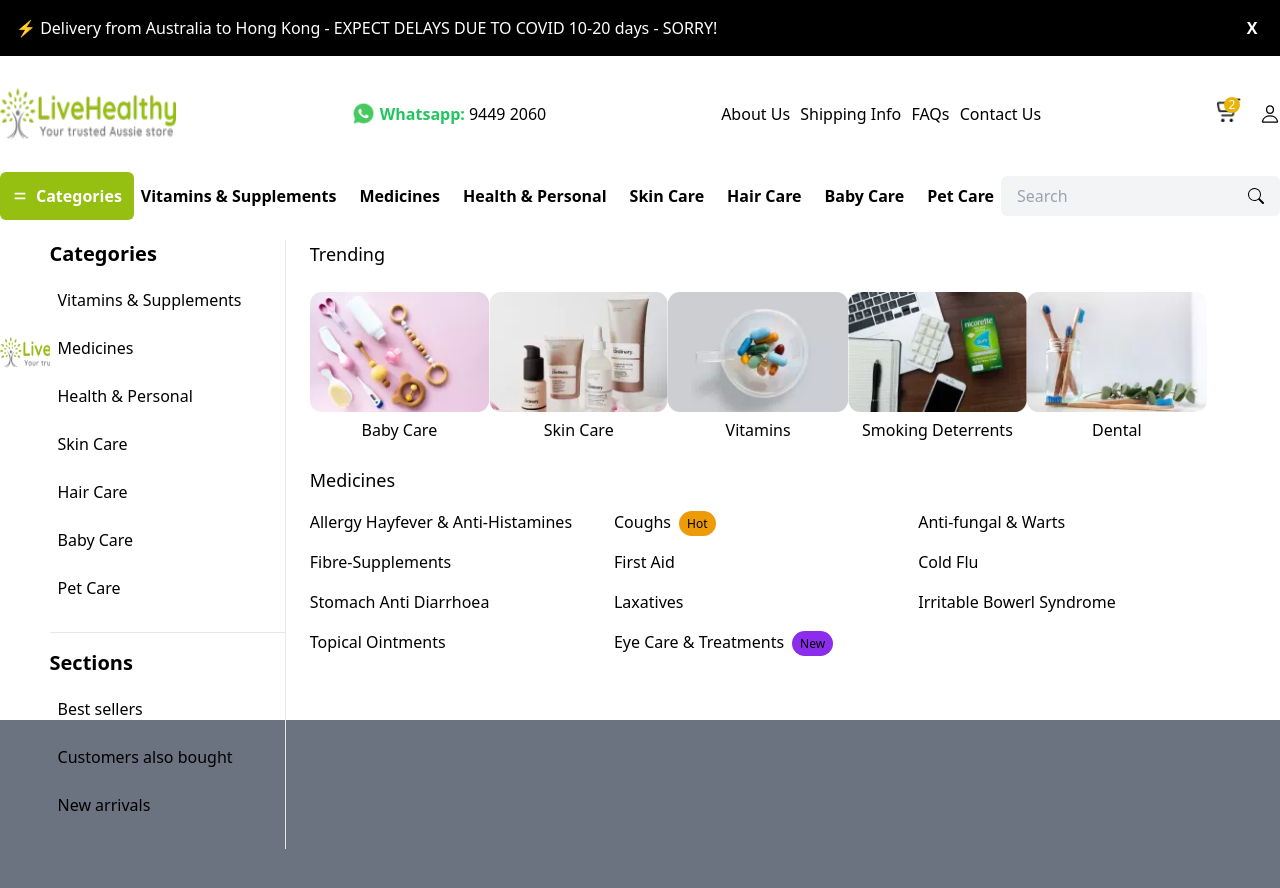
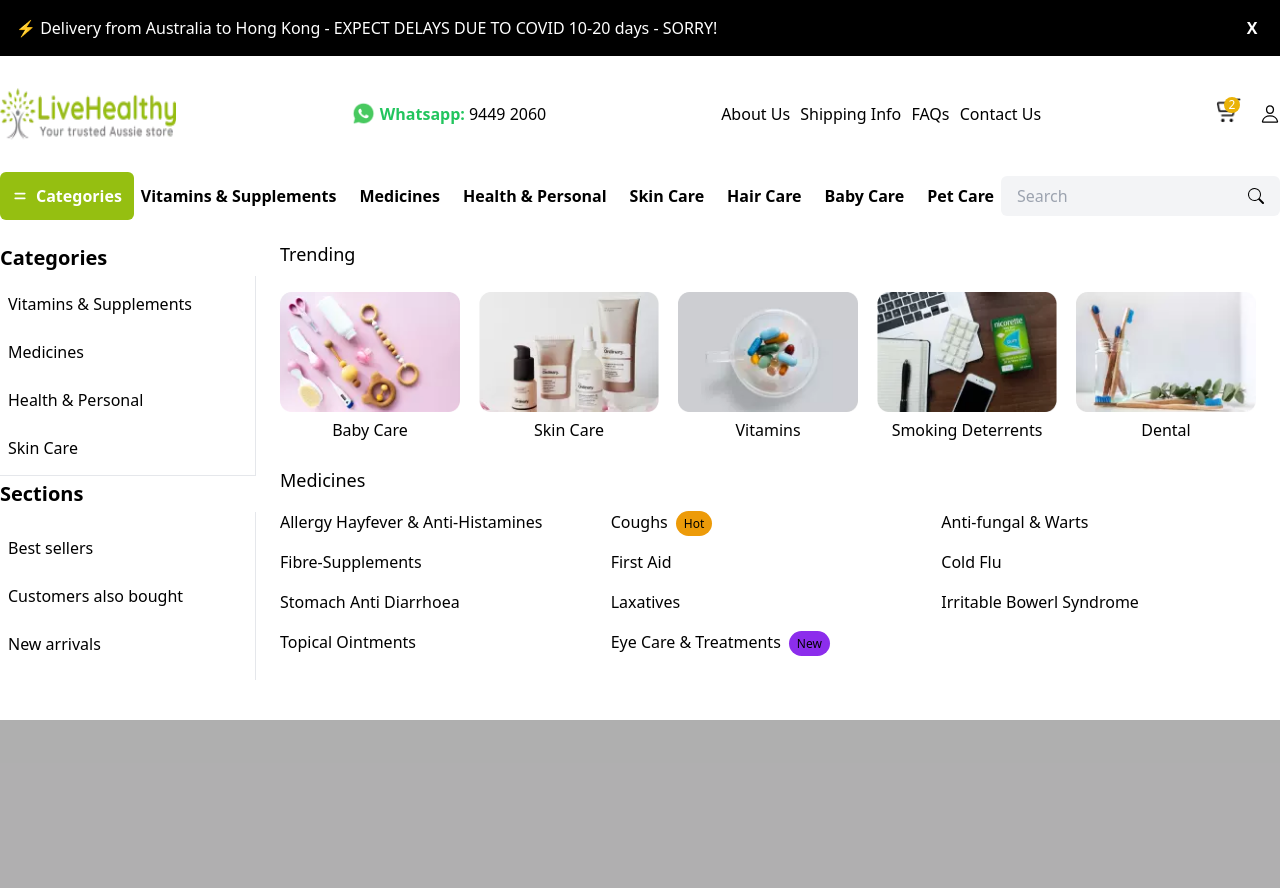
Before and after one commit to sailfishecommerce/main-store, a Next.js app: page /products in a window 1280 px wide. Both pictures are taken after a click on the button "Categories". Shown: the top 888 px of the page. Built offline with nearby package versions, Linux system fonts and the light colour scheme.

Commit message:
dropdown updated

```diff
--- a/components/dropdown/AllCategoriesDropdown.tsx
+++ b/components/dropdown/AllCategoriesDropdown.tsx
@@ -5,16 +5,22 @@
 
 export default function AllCategoriesDropdown() {
   const [showDropdown, setShowDropdown] = useState(false);
+
+  function toggleDropdown(){
+    return setShowDropdown(!showDropdown)
+  }
   return (
     <>
       <button
         className="allCategories flex items-center font-bold hover:bg-green-500 text-white rounded-md p-3"
         type="button"
-        onClick={() => setShowDropdown(!showDropdown)}
+        onClick={toggleDropdown}
       >
         <HiMenuAlt4 className="mr-2" /> Categories
       </button>
-      {showDropdown && <AllCategoriesDropdownView />}
+      {showDropdown && (
+        <AllCategoriesDropdownView updateDropdown={toggleDropdown} />
+      )}
       <style jsx>
         {`
           .allCategories {
--- a/components/dropdown/AllCategoriesDropdownView.tsx
+++ b/components/dropdown/AllCategoriesDropdownView.tsx
@@ -2,102 +2,28 @@
 import Image from "next/image";
 
 import allCategoryContent from "@/json/allcategories-dropdown.json";
+import CategorySidebarList from "@/components/dropdown/CategorySidebarList";
+import CategoryMainList from "@/components/dropdown/CategoryMainList";
 
-export default function AllCategoriesDropdownView() {
+interface Props {
+  updateDropdown: () => void;
+}
+
+export default function AllCategoriesDropdownView({ updateDropdown }: Props) {
   return (
-    <div className="overlay-wrapper absolute w-full bg-white h-full left-0 top-60 flex flex-col">
-      <div className="content bg-white h-3/5 z-40 left-0 top-20 mx-auto flex justify-start justify-between=container">
-        <div className="category-sidebar flex flex-col w-1/5">
-          {allCategoryContent.sidebar.map((sidebarItems, index) => {
-            const sidebarStyle =
-              index === 0 ? "border-b border-gray-200 pb-4" : "py-4";
-            return (
-              <ul
-                className={`${sidebarStyle} border-r mr-8 w-full`}
-                key={index}
-              >
-                {sidebarItems.map((item) => {
-                  return item.link ? (
-                    <li className="sidebar-list p-2 my-2 w-full">
-                      <Link href={item.link} passHref>
-                        <a className="text-black">{item.title}</a>
-                      </Link>
-                    </li>
-                  ) : (
-                    <h1 className="text-xl font-bold mb-3">{item.title}</h1>
-                  );
-                })}
-              </ul>
-            );
-          })}
-        </div>
-        <div className="category-main mb-8 w-4/5 px-6">
-          <h1 className="text-lg mb-6 font-medium">Trending</h1>
-          <ul className="trendings flex items-center justify-between w-full">
-            {allCategoryContent.main.trending.map((trendingItem, index) => (
-              <li
-                key={index}
-                title={trendingItem.name}
-                className="trending-item"
-              >
-                <Link href={trendingItem.link} passHref>
-                  <a className="trending">
-                    <Image
-                      src={trendingItem.image}
-                      height={120}
-                      width={180}
-                      className="hover:scale-105"
-                      alt={trendingItem.name}
-                    />
-                    <p className="text-center font-light">
-                      {trendingItem.name}
-                    </p>
-                  </a>
-                </Link>
-              </li>
-            ))}
-          </ul>
-          <div className="medicines mt-6">
-            <h1 className="text-lg mb-4 font-medium">Medicines</h1>
-            <ul className="grid grid-cols-3 gap-4">
-              {allCategoryContent.main.medicines.map((medicineType, index) => {
-                const backgroundColor = medicineType?.color;
-                return (
-                  <li key={index} title={medicineType.name}>
-                    <Link passHref href={medicineType.link}>
-                      <a className="hover:text-red-500">
-                        {medicineType.name}
-                        {medicineType.tag && (
-                          <span
-                            style={{ backgroundColor: backgroundColor }}
-                            className="tag mx-2 rounded-full py-1 px-2 text-xs"
-                          >
-                            {medicineType.tag}
-                          </span>
-                        )}
-                      </a>
-                    </Link>
-                  </li>
-                );
-              })}
-            </ul>
-          </div>
-        </div>
+    <div className="absolute w-full bg-white h-full left-0 top-60 flex flex-col">
+      <div className="content bg-white h-3/5 z-40 left-0 top-20 mx-auto flex justify-start justify-between container">
+        <CategorySidebarList />
+        <CategoryMainList />
       </div>
-      <div className="overlay-wrapper bg-gray-500 -opacity-60 flex z-30 w-full h-2/5 flex left-0"></div>
+      <div
+        onClick={updateDropdown}
+        className="overlay-wrapper flex z-30 w-full h-2/5 flex left-0"
+      ></div>
       <style jsx>
         {`
-          .sidebar-list:hover {
-            background-color: #ffe690;
-          }
-          .sidebar-list:hover a {
-            font-weight: 600;
-          }
-          .trending:hover p {
-            color: red;
-          }
-          .overlay-wrappe{
-            background-color: #08070852;
+          .overlay-wrapper {
+            background: rgba(8, 7, 8, 0.32);
           }
         `}
       </style>
--- /dev/null
+++ b/components/dropdown/CategoryMainList.tsx
@@ -0,0 +1,62 @@
+import Link from "next/link";
+import Image from "next/image";
+
+import allCategoryContent from "@/json/allcategories-dropdown.json";
+
+export default function CategoryMainList() {
+  return (
+    <div className="category-main mb-8 w-4/5 px-6">
+      <h1 className="text-lg mb-6 font-medium">Trending</h1>
+      <ul className="trendings flex items-center justify-between w-full">
+        {allCategoryContent.main.trending.map((trendingItem, index) => (
+          <li key={index} title={trendingItem.name} className="trending-item">
+            <Link href={trendingItem.link} passHref>
+              <a className="trending">
+                <Image
+                  src={trendingItem.image}
+                  height={120}
+                  width={180}
+                  className="hover:scale-105"
+                  alt={trendingItem.name}
+                />
+                <p className="text-center font-light">{trendingItem.name}</p>
+              </a>
+            </Link>
+          </li>
+        ))}
+      </ul>
+      <div className="medicines mt-6">
+        <h1 className="text-lg mb-4 font-medium">Medicines</h1>
+        <ul className="grid grid-cols-3 gap-4">
+          {allCategoryContent.main.medicines.map((medicineType, index) => {
+            const backgroundColor = medicineType?.color;
+            return (
+              <li key={index} title={medicineType.name}>
+                <Link passHref href={medicineType.link}>
+                  <a className="hover:text-red-500">
+                    {medicineType.name}
+                    {medicineType.tag && (
+                      <span
+                        style={{ backgroundColor: backgroundColor }}
+                        className="tag mx-2 rounded-full py-1 px-2 text-xs"
+                      >
+                        {medicineType.tag}
+                      </span>
+                    )}
+                  </a>
+                </Link>
+              </li>
+            );
+          })}
+        </ul>
+      </div>
+      <style jsx>
+        {`
+          .trending:hover p {
+            color: red;
+          }
+        `}
+      </style>
+    </div>
+  );
+}
--- /dev/null
+++ b/components/dropdown/CategorySidebarList.tsx
@@ -0,0 +1,55 @@
+import Link from "next/link";
+
+import allCategoryContent from "@/json/allcategories-dropdown.json";
+
+export default function CategorySidebarList() {
+  return (
+    <div className="category-sidebar flex flex-col w-1/5">
+      {allCategoryContent.sidebar.map((sidebarItems, index) => {
+        const sidebarStyle =
+          index === 0 ? "border-b border-gray-200 pb-2" : "py-2";
+        return (
+          <div className="section">
+            {sidebarItems.map((item) => {
+              return (
+                !item.link && (
+                  <h1 key={item.title} className="text-xl font-bold my-1">
+                    {item.title}
+                  </h1>
+                )
+              );
+            })}
+            <ul
+              className={`${sidebarStyle} category-list border-r mr-8 w-full`}
+              key={index}
+            >
+              {sidebarItems.map((item) => {
+                return item.link ? (
+                  <li key={item.link} className="sidebar-list p-2 my-2 w-full">
+                    <Link href={item.link} passHref>
+                      <a className="text-black">{item.title}</a>
+                    </Link>
+                  </li>
+                ) : null;
+              })}
+            </ul>
+          </div>
+        );
+      })}
+      <style jsx>
+        {`
+          .category-list {
+            max-height: 200px;
+            overflow-y: scroll;
+          }
+          .sidebar-list:hover {
+            background-color: #ffe690;
+          }
+          .sidebar-list:hover a {
+            font-weight: 600;
+          }
+        `}
+      </style>
+    </div>
+  );
+}
```
